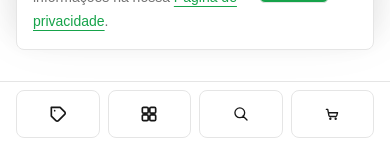
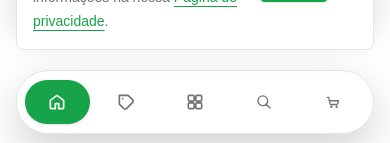
Before and after one commit to thyagowesleyfc/LojaRestauraPhone, a Next.js app: page / in a window 390 px wide. Shown: the part 698-841 px from the top of the page. Built offline with nearby package versions, Linux system fonts and the light colour scheme; no server answers; the database is empty.

Commit message:
Ajustes estilo da Bottom Nav Bar para acompanhar alternância de Tema.

```diff
--- a/src/components/public/public-chrome.tsx
+++ b/src/components/public/public-chrome.tsx
@@ -89,6 +89,24 @@ function SunIcon() {
   );
 }
 
+function HomeIcon() {
+  return (
+    <svg
+      aria-hidden="true"
+      className="size-5 shrink-0"
+      fill="none"
+      viewBox="0 0 24 24"
+    >
+      <path
+        d="m4 10 8-6 8 6v9a1 1 0 0 1-1 1h-5v-6h-4v6H5a1 1 0 0 1-1-1v-9Z"
+        stroke="currentColor"
+        strokeLinecap="round"
+        strokeLinejoin="round"
+        strokeWidth="2"
+      />
+    </svg>
+  );
+}
 function SearchIcon() {
   return (
     <svg
@@ -357,6 +375,10 @@ export function PublicChrome({
   }
 
   function isActiveHref(href: string) {
+    if (href === "/") {
+      return pathname === "/";
+    }
+
     return pathname === href || pathname.startsWith(`${href}/`);
   }
 
@@ -495,76 +517,68 @@ export function PublicChrome({
       {children}
       <nav
         aria-label="Navegação principal"
-        className="fixed inset-x-0 bottom-0 z-50 border-t border-border bg-background/95 px-4 pb-[calc(env(safe-area-inset-bottom)+0.5rem)] pt-2 backdrop-blur md:hidden"
+        className="fixed inset-x-0 bottom-0 z-50 px-4 pb-[calc(env(safe-area-inset-bottom)+0.75rem)] md:hidden"
       >
-        <div className="mx-auto grid max-w-md grid-cols-4 gap-2">
-          <Button
-            asChild
+        <div className="mx-auto grid h-16 max-w-md grid-cols-5 items-center gap-1 rounded-full border border-border bg-card px-2 text-card-foreground shadow-[0_16px_44px_rgba(0,0,0,0.18)] dark:shadow-[0_16px_44px_rgba(0,0,0,0.36)]">
+          <Link
+            aria-current={isActiveHref("/") ? "page" : undefined}
+            aria-label="Home"
             className={cn(
-              "h-12 w-full rounded-lg",
-              isActiveHref("/promocoes") && "bg-accent text-primary"
+              "relative inline-flex h-11 items-center justify-center rounded-full px-3 text-muted-foreground transition-colors hover:text-foreground focus-visible:outline-none focus-visible:ring-[3px] focus-visible:ring-ring/50",
+              isActiveHref("/") && "bg-primary text-primary-foreground shadow-sm"
             )}
-            size="icon"
-            title="Promoções"
-            variant="ghost"
+            href="/"
+            onClick={() => setSearchOpen(false)}
+            title="Home"
           >
+            <HomeIcon />
+            <span className="sr-only">Home</span>
+
+          </Link>
           <Link
             aria-current={isActiveHref("/promocoes") ? "page" : undefined}
             aria-label="Promoções"
+            className={cn(
+              "relative inline-flex h-11 items-center justify-center rounded-full px-3 text-muted-foreground transition-colors hover:text-foreground focus-visible:outline-none focus-visible:ring-[3px] focus-visible:ring-ring/50",
+              isActiveHref("/promocoes") && "bg-primary text-primary-foreground shadow-sm"
+            )}
             href="/promocoes"
             onClick={() => setSearchOpen(false)}
+            title="Promoções"
           >
             <OffersIcon />
             <span className="sr-only">Promoções</span>
           </Link>
-          </Button>
-          <Button
-            asChild
-            className={cn(
-              "h-12 w-full rounded-lg",
-              isActiveHref("/categorias") && "bg-accent text-primary"
-            )}
-            size="icon"
-            title="Categorias"
-            variant="ghost"
-          >
           <Link
             aria-current={isActiveHref("/categorias") ? "page" : undefined}
             aria-label="Categorias"
+            className={cn(
+              "relative inline-flex h-11 items-center justify-center rounded-full px-3 text-muted-foreground transition-colors hover:text-foreground focus-visible:outline-none focus-visible:ring-[3px] focus-visible:ring-ring/50",
+              isActiveHref("/categorias") && "bg-primary text-primary-foreground shadow-sm"
+            )}
             href="/categorias"
             onClick={() => setSearchOpen(false)}
+            title="Categorias"
           >
             <CategoriesIcon />
             <span className="sr-only">Categorias</span>
           </Link>
-          </Button>
-          <Button
+          <button
             aria-controls="public-search-panel"
             aria-expanded={searchOpen}
             aria-label="Pesquisar"
             className={cn(
-              "h-12 w-full rounded-lg",
+              "relative inline-flex h-11 items-center justify-center rounded-full px-3 text-muted-foreground transition-colors hover:text-foreground focus-visible:outline-none focus-visible:ring-[3px] focus-visible:ring-ring/50",
               (searchOpen || pathname.startsWith("/pesquisar")) &&
-                "bg-accent text-primary"
+                "bg-primary text-primary-foreground shadow-sm"
             )}
             onClick={() => setSearchOpen((open) => !open)}
-            size="icon"
             title="Pesquisar"
             type="button"
-            variant="ghost"
           >
             <SearchIcon />
-          </Button>
-          <Button
-            asChild
-            className={cn(
-              "relative h-12 w-full rounded-lg",
-              isActiveHref("/carrinho") && "bg-accent text-primary"
-            )}
-            size="icon"
-            title="Carrinho"
-            variant="ghost"
-          >
+            <span className="sr-only">Pesquisar</span>
+          </button>
           <Link
             aria-current={isActiveHref("/carrinho") ? "page" : undefined}
             aria-label={
@@ -572,18 +586,22 @@ export function PublicChrome({
                 ? `Carrinho com ${cartQuantity} itens`
                 : "Carrinho"
             }
+            className={cn(
+              "relative inline-flex h-11 items-center justify-center rounded-full px-3 text-muted-foreground transition-colors hover:text-foreground focus-visible:outline-none focus-visible:ring-[3px] focus-visible:ring-ring/50",
+              isActiveHref("/carrinho") && "bg-primary text-primary-foreground shadow-sm"
+            )}
             href="/carrinho"
             onClick={() => setSearchOpen(false)}
+            title="Carrinho"
           >
             <CartIcon />
             <span className="sr-only">Carrinho</span>
             {cartQuantity > 0 ? (
-                <span className="absolute right-2 top-1 flex min-w-5 items-center justify-center rounded-full bg-primary px-1.5 text-[0.68rem] font-semibold leading-5 text-primary-foreground">
+              <span className="absolute right-1 top-0 flex min-w-5 items-center justify-center rounded-full bg-primary px-1.5 text-[0.68rem] font-semibold leading-5 text-primary-foreground">
                 {cartBadgeLabel}
               </span>
             ) : null}
           </Link>
-          </Button>
         </div>
       </nav>
       <footer className="border-t border-border bg-muted/40 pb-24 md:pb-0">
```
Lines whose indentation alone changed are shown as unchanged.
